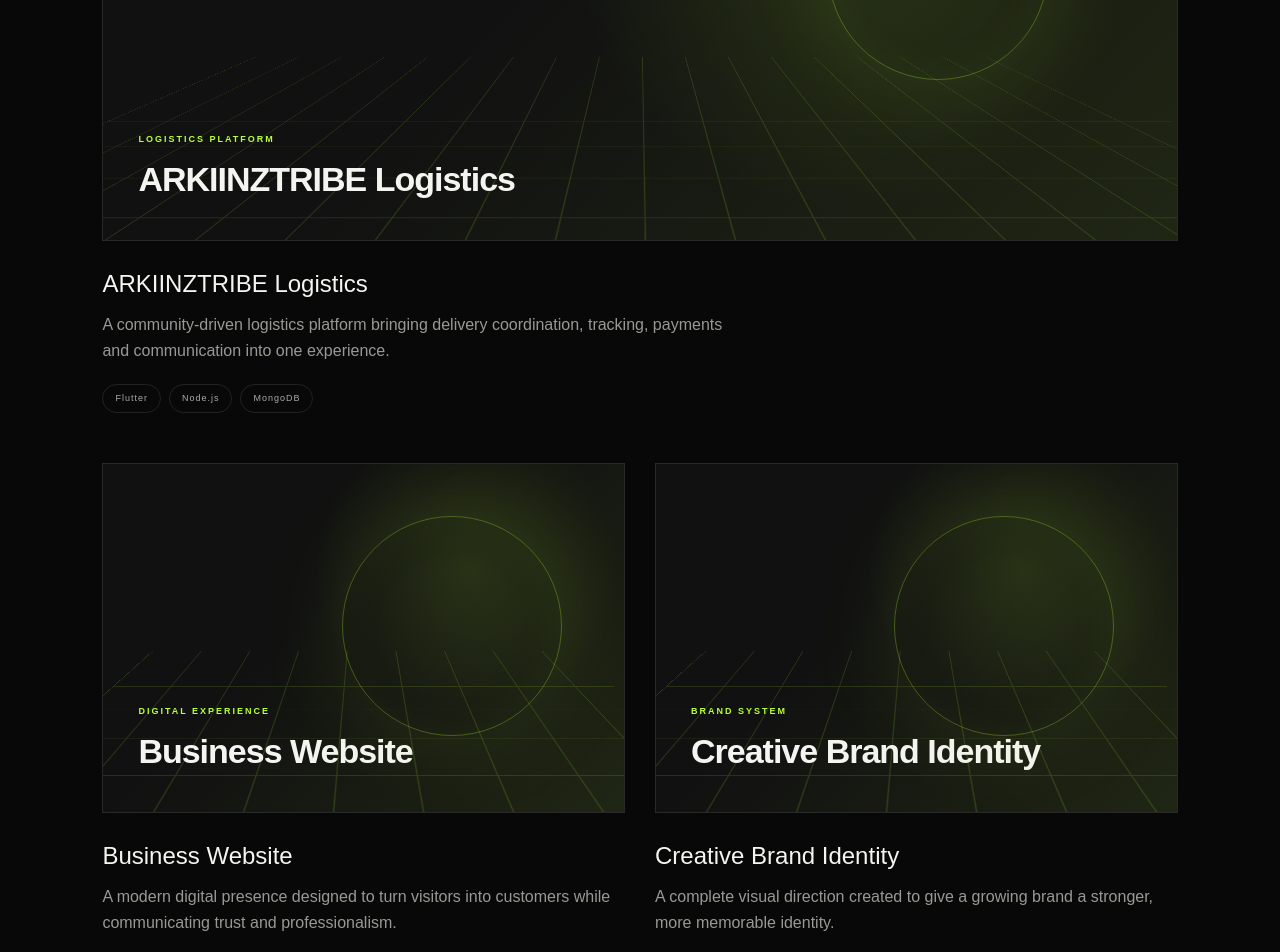
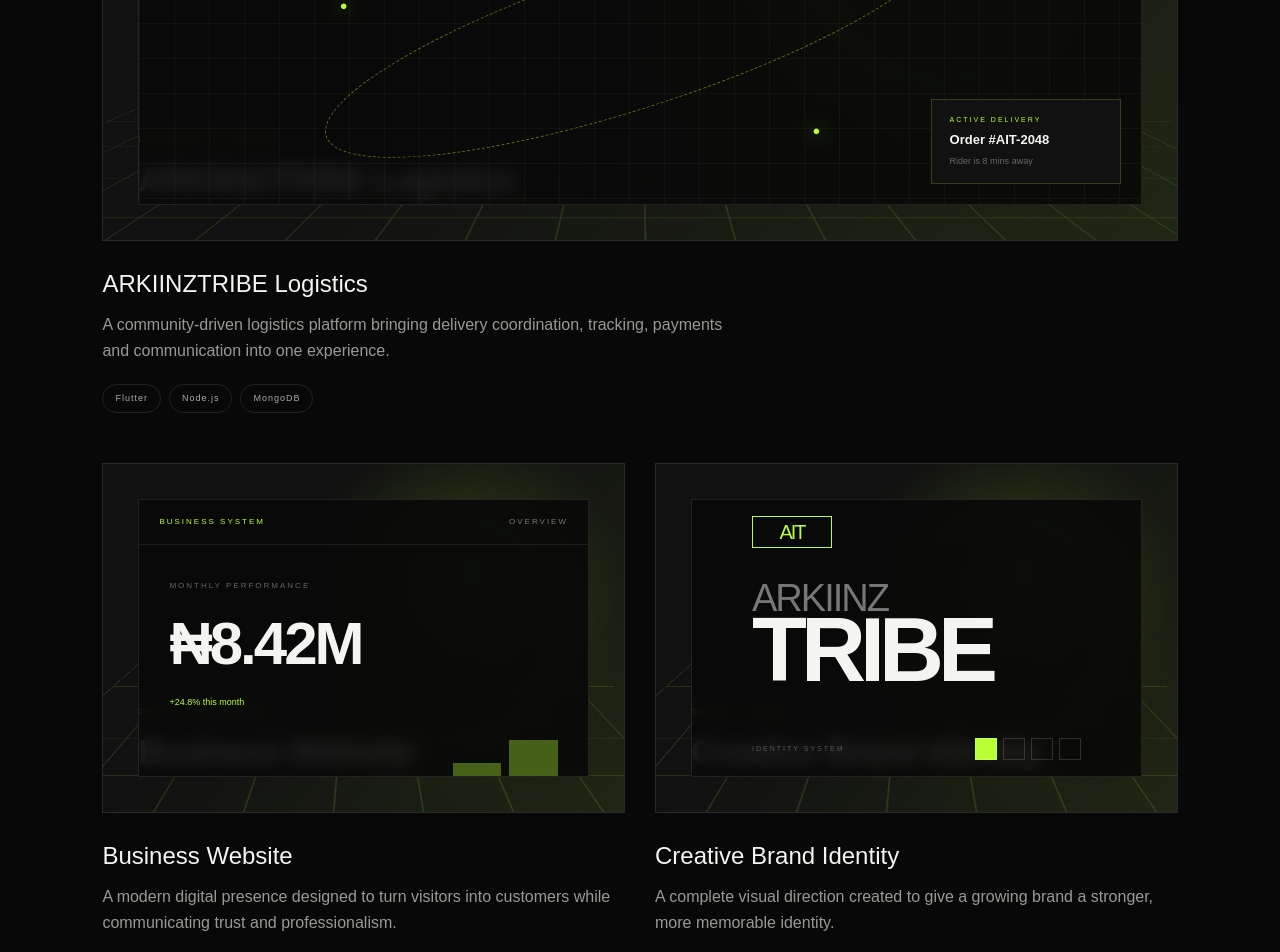
Before and after one commit to Abayomi05/arkiinztribe-portfolio, a Next.js app: page / in a window 1280 px wide. Shown: the part 2940-3892 px from the top of the page. Built offline with nearby package versions, Linux system fonts and the light colour scheme.

Commit message:
feat(portfolio): add project showcase interfaces

```diff
--- a/src/app/globals.css
+++ b/src/app/globals.css
@@ -1261,3 +1261,275 @@
     letter-spacing: -4px;
   }
 }
+
+/* ================================
+   PROJECT INTERFACES
+================================ */
+
+.project-interface {
+  position: absolute;
+  inset: 35px;
+  border: 1px solid rgba(255,255,255,0.1);
+  background: rgba(8,8,8,0.88);
+  overflow: hidden;
+  z-index: 2;
+  backdrop-filter: blur(8px);
+}
+
+.interface-top {
+  display: flex;
+  justify-content: space-between;
+  padding: 16px 20px;
+  border-bottom: 1px solid rgba(255,255,255,0.08);
+  color: #777;
+  font-size: 8px;
+  letter-spacing: 2px;
+}
+
+.interface-top span:first-child {
+  color: var(--green);
+}
+
+.logistics-map {
+  position: absolute;
+  inset: 55px 0 0;
+  background:
+    linear-gradient(rgba(184,255,54,0.045) 1px, transparent 1px),
+    linear-gradient(90deg, rgba(184,255,54,0.045) 1px, transparent 1px);
+  background-size: 35px 35px;
+}
+
+.map-route {
+  position: absolute;
+  width: 65%;
+  height: 45%;
+  left: 17%;
+  top: 25%;
+  border: 1px dashed rgba(184,255,54,0.45);
+  border-radius: 50%;
+  transform: rotate(-18deg);
+}
+
+.map-point {
+  position: absolute;
+  color: var(--green);
+  font-size: 13px;
+  text-shadow: 0 0 20px rgba(184,255,54,0.8);
+}
+
+.point-one {
+  left: 20%;
+  top: 35%;
+}
+
+.point-two {
+  right: 22%;
+  top: 25%;
+}
+
+.point-three {
+  right: 32%;
+  bottom: 20%;
+}
+
+.delivery-status {
+  position: absolute;
+  right: 20px;
+  bottom: 20px;
+  padding: 15px 18px;
+  min-width: 190px;
+  background: #111;
+  border: 1px solid rgba(184,255,54,0.2);
+  display: flex;
+  flex-direction: column;
+  gap: 5px;
+}
+
+.delivery-status small {
+  color: var(--green);
+  font-size: 7px;
+  letter-spacing: 2px;
+}
+
+.delivery-status strong {
+  font-size: 13px;
+}
+
+.delivery-status span {
+  color: #666;
+  font-size: 9px;
+}
+
+.business-interface {
+  padding-bottom: 30px;
+}
+
+.business-heading {
+  padding: 35px 30px 20px;
+  display: flex;
+  flex-direction: column;
+  gap: 7px;
+}
+
+.business-heading small {
+  color: #666;
+  font-size: 8px;
+  letter-spacing: 2px;
+}
+
+.business-heading strong {
+  font-size: clamp(35px, 5vw, 60px);
+  letter-spacing: -3px;
+}
+
+.business-heading span {
+  color: var(--green);
+  font-size: 9px;
+}
+
+.business-chart {
+  height: 130px;
+  margin: 10px 30px 30px;
+  display: flex;
+  align-items: end;
+  gap: 8px;
+  border-bottom: 1px solid rgba(255,255,255,0.1);
+}
+
+.business-chart i {
+  flex: 1;
+  display: block;
+  background: rgba(184,255,54,0.35);
+  min-height: 20px;
+}
+
+.business-chart i:nth-child(1) { height: 35%; }
+.business-chart i:nth-child(2) { height: 48%; }
+.business-chart i:nth-child(3) { height: 42%; }
+.business-chart i:nth-child(4) { height: 65%; }
+.business-chart i:nth-child(5) { height: 58%; }
+.business-chart i:nth-child(6) { height: 82%; }
+.business-chart i:nth-child(7) { height: 100%; }
+
+.business-stats {
+  display: grid;
+  grid-template-columns: repeat(3, 1fr);
+  gap: 1px;
+  margin: 0 30px;
+  background: rgba(255,255,255,0.08);
+}
+
+.business-stats div {
+  padding: 15px;
+  background: #0d0d0d;
+  display: flex;
+  flex-direction: column;
+  gap: 6px;
+}
+
+.business-stats small {
+  color: #555;
+  font-size: 7px;
+  letter-spacing: 1px;
+}
+
+.business-stats strong {
+  font-size: 15px;
+}
+
+.brand-interface {
+  display: flex;
+  flex-direction: column;
+  justify-content: center;
+  padding: 60px;
+}
+
+.brand-mark {
+  width: 80px;
+  height: 80px;
+  border: 1px solid var(--green);
+  display: flex;
+  align-items: center;
+  justify-content: center;
+  color: var(--green);
+  font-size: 20px;
+  letter-spacing: -2px;
+  margin-bottom: 35px;
+}
+
+.brand-word {
+  display: flex;
+  flex-direction: column;
+  line-height: 0.82;
+}
+
+.brand-word span {
+  color: #777;
+  font-size: clamp(20px, 4vw, 38px);
+  letter-spacing: -2px;
+}
+
+.brand-word strong {
+  font-size: clamp(45px, 8vw, 90px);
+  letter-spacing: -6px;
+}
+
+.brand-system {
+  margin-top: 50px;
+  display: flex;
+  align-items: center;
+  justify-content: space-between;
+  color: #555;
+  font-size: 7px;
+  letter-spacing: 2px;
+}
+
+.brand-system div {
+  display: flex;
+  gap: 6px;
+}
+
+.brand-system i {
+  display: block;
+  width: 22px;
+  height: 22px;
+  border: 1px solid rgba(255,255,255,0.15);
+}
+
+.brand-system i:first-child {
+  background: var(--green);
+}
+
+.project-card:hover .project-interface {
+  border-color: rgba(184,255,54,0.3);
+}
+
+@media (max-width: 800px) {
+  .project-interface {
+    inset: 20px;
+  }
+
+  .delivery-status {
+    right: 12px;
+    bottom: 12px;
+    min-width: 160px;
+  }
+
+  .business-heading {
+    padding: 25px 20px 15px;
+  }
+
+  .business-chart {
+    margin-left: 20px;
+    margin-right: 20px;
+  }
+
+  .business-stats {
+    margin-left: 20px;
+    margin-right: 20px;
+  }
+
+  .brand-interface {
+    padding: 35px;
+  }
+}
--- a/src/app/page.tsx
+++ b/src/app/page.tsx
@@ -187,6 +187,89 @@
                 <div className={`project-visual project-${index + 1}`}>
                   <div className="visual-grid" />
 
+                  {index === 0 && (
+                    <div className="project-interface logistics-interface">
+                      <div className="interface-top">
+                        <span>ARKIINZTRIBE</span>
+                        <span>LIVE / 08:42</span>
+                      </div>
+
+                      <div className="logistics-map">
+                        <div className="map-route" />
+                        <span className="map-point point-one">●</span>
+                        <span className="map-point point-two">●</span>
+                        <span className="map-point point-three">●</span>
+                      </div>
+
+                      <div className="delivery-status">
+                        <small>ACTIVE DELIVERY</small>
+                        <strong>Order #AIT-2048</strong>
+                        <span>Rider is 8 mins away</span>
+                      </div>
+                    </div>
+                  )}
+
+                  {index === 1 && (
+                    <div className="project-interface business-interface">
+                      <div className="interface-top">
+                        <span>BUSINESS SYSTEM</span>
+                        <span>OVERVIEW</span>
+                      </div>
+
+                      <div className="business-heading">
+                        <small>MONTHLY PERFORMANCE</small>
+                        <strong>₦8.42M</strong>
+                        <span>+24.8% this month</span>
+                      </div>
+
+                      <div className="business-chart">
+                        <i />
+                        <i />
+                        <i />
+                        <i />
+                        <i />
+                        <i />
+                        <i />
+                      </div>
+
+                      <div className="business-stats">
+                        <div>
+                          <small>ORDERS</small>
+                          <strong>1,284</strong>
+                        </div>
+                        <div>
+                          <small>CONVERSION</small>
+                          <strong>68%</strong>
+                        </div>
+                        <div>
+                          <small>GROWTH</small>
+                          <strong>+31%</strong>
+                        </div>
+                      </div>
+                    </div>
+                  )}
+
+                  {index === 2 && (
+                    <div className="project-interface brand-interface">
+                      <div className="brand-mark">AIT</div>
+
+                      <div className="brand-word">
+                        <span>ARKIINZ</span>
+                        <strong>TRIBE</strong>
+                      </div>
+
+                      <div className="brand-system">
+                        <span>IDENTITY SYSTEM</span>
+                        <div>
+                          <i />
+                          <i />
+                          <i />
+                          <i />
+                        </div>
+                      </div>
+                    </div>
+                  )}
+
                   <div className="visual-content">
                     <span>{project.type}</span>
                     <strong>{project.title}</strong>
```
